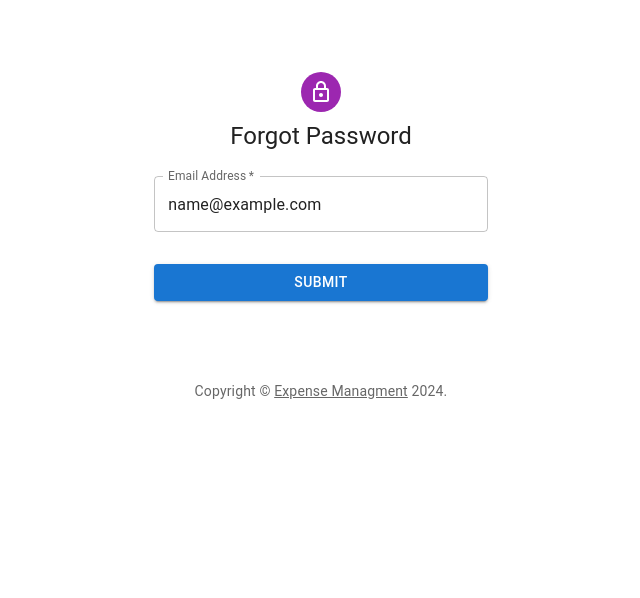
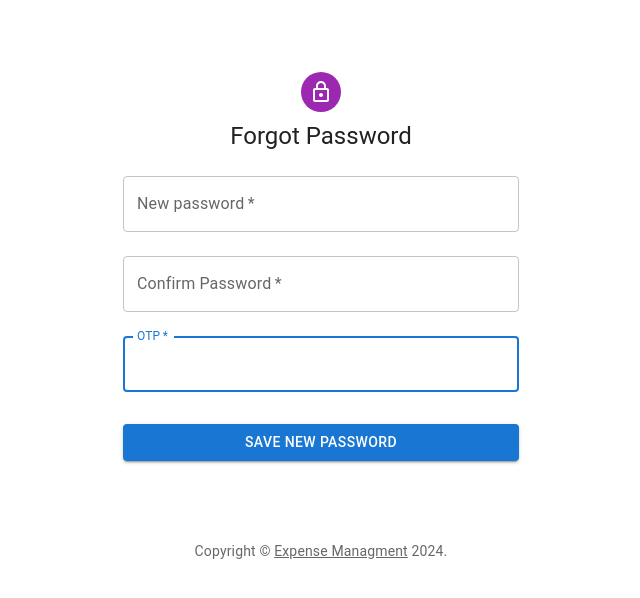
Before and after one commit to shivrajkhetri7/microservices-admin, a React (Create React App) app in the folder client/: page /resetpassword in a window 1280 px wide. Both pictures are taken after typing "name@example.com" into the empty fields and a click on the button "SUBMIT". Shown: the top 598 px of the page, without its empty margins (319-959 px from the left). Built offline with nearby package versions, Linux system fonts and the light colour scheme; no server answers.

Commit message:
Added new password field

```diff
--- a/client/src/component/auth/ForgotPassword.tsx
+++ b/client/src/component/auth/ForgotPassword.tsx
@@ -1,17 +1,72 @@
 import * as React from "react";
-import {Avatar,Button,CssBaseline,TextField,Box,Typography,Container} from "@mui/material";
+import axios from "axios";
+import { Avatar, Button, CssBaseline, TextField, Box, Typography, Container } from "@mui/material";
 import LockOutlinedIcon from "@mui/icons-material/LockOutlined";
 import Copyright from "../common/Copyright";
+import toast from "react-hot-toast";
 
 export default function ForgotPassword() {
-  const handleSubmit = (event: React.FormEvent<HTMLFormElement>) => {
+  const [newPassword, setNewPassword] = React.useState<boolean>(true)
+  const handleSubmit = async (event: React.FormEvent<HTMLFormElement>) => {
+    try {
       event.preventDefault();
-    const data = new FormData(event.currentTarget);
-    console.log({
-      email: data.get('email'),
-      password: data.get('password'),
-    });
+      const formData = new FormData(event.currentTarget);
+      const data = Object.fromEntries(formData.entries())
+      console.log(data.email)
+      if (data.email == '') {
+        return toast.success('the email field is required')
+      } else if (/^[^@\s]+@[^@\s]+\.[^@\s]+$/.test(data.email as string)) {
+        const body = {
+          email: data.email
+        }
+        console.log(body, 'bidyyyyy')
+        const response = await axios.post('https://microservices-admin.onrender.com/api/user/forgot-password', body, {
+          headers: {
+            "Content-Type": "application/json"
+          }
+        })
+        if (response.status == 404) {
+          // console.log('sorrryyyy')
+          // setNewPassword(false)
+        }
+      } else {
+        console.log('errrorrrrrr')
+        return toast.error('the enteried email is invalid')
+      }
+
+    } catch (error) {
+      // console.log('shivrjauuu')
+      setNewPassword(false)
+      console.error(error)
+      toast.error('sorry we could not found email id')
+    }
+
   };
+
+  const handleChangePassword = async (event: React.FormEvent<HTMLFormElement>) =>{
+    try {
+      event.preventDefault()
+      const formData = new FormData(event.currentTarget)
+      const data = Object.fromEntries(formData.entries())
+      const body = {
+        usedId: 123,
+        otp: data.otp,
+        newPassword: data.newpassword
+      }
+      const response = await axios.post('https://microservices-admin.onrender.com/api/user/verify-otp',body,{
+        headers:{
+          'Content-Type':'application/json'
+        }
+      })
+      if(response.status == 200){
+        toast.success('password reset success')
+      }
+    } catch (error) {
+      console.error(error)
+    }
+
+    // console.log('newpasssss',body)
+  }
 
   return (
     <Container component="main" maxWidth="xs">
@@ -30,7 +85,8 @@ export default function ForgotPassword() {
         <Typography component="h1" variant="h5">
           Forgot Password
         </Typography>
-          <Box component="form" onSubmit={handleSubmit} noValidate sx={{ mt: 1 }}>
+        <Box component="form" onSubmit={newPassword ? handleSubmit : handleChangePassword } noValidate sx={{ mt: 1 }}>
+          {newPassword ?
             <TextField
               margin="normal"
               required
@@ -41,13 +97,48 @@ export default function ForgotPassword() {
               autoComplete="email"
               autoFocus
             />
+            :
+            <div>
+              <TextField
+                margin="normal"
+                required
+                fullWidth
+                id="password"
+                label="New password"
+                name="newpassword"
+                autoComplete="newpassword"
+                autoFocus
+              />
+              <TextField
+                margin="normal"
+                required
+                fullWidth
+                id="confirmPassword"
+                label="Confirm Password"
+                name="confirmpassword"
+                autoComplete="confirmpassword"
+                autoFocus
+              />
+              <TextField
+                margin="normal"
+                required
+                fullWidth
+                id="otp"
+                label="OTP"
+                name="OTP"
+                autoComplete="otp"
+                autoFocus
+              />
+            </div>
+
+          }
           <Button
             type="submit"
             fullWidth
             variant="contained"
             sx={{ mt: 3, mb: 2 }}
           >
-              Submit
+            {newPassword ? 'Submit': 'Save New Password'}
           </Button>
         </Box>
       </Box>
```
Lines whose indentation alone changed are shown as unchanged.
